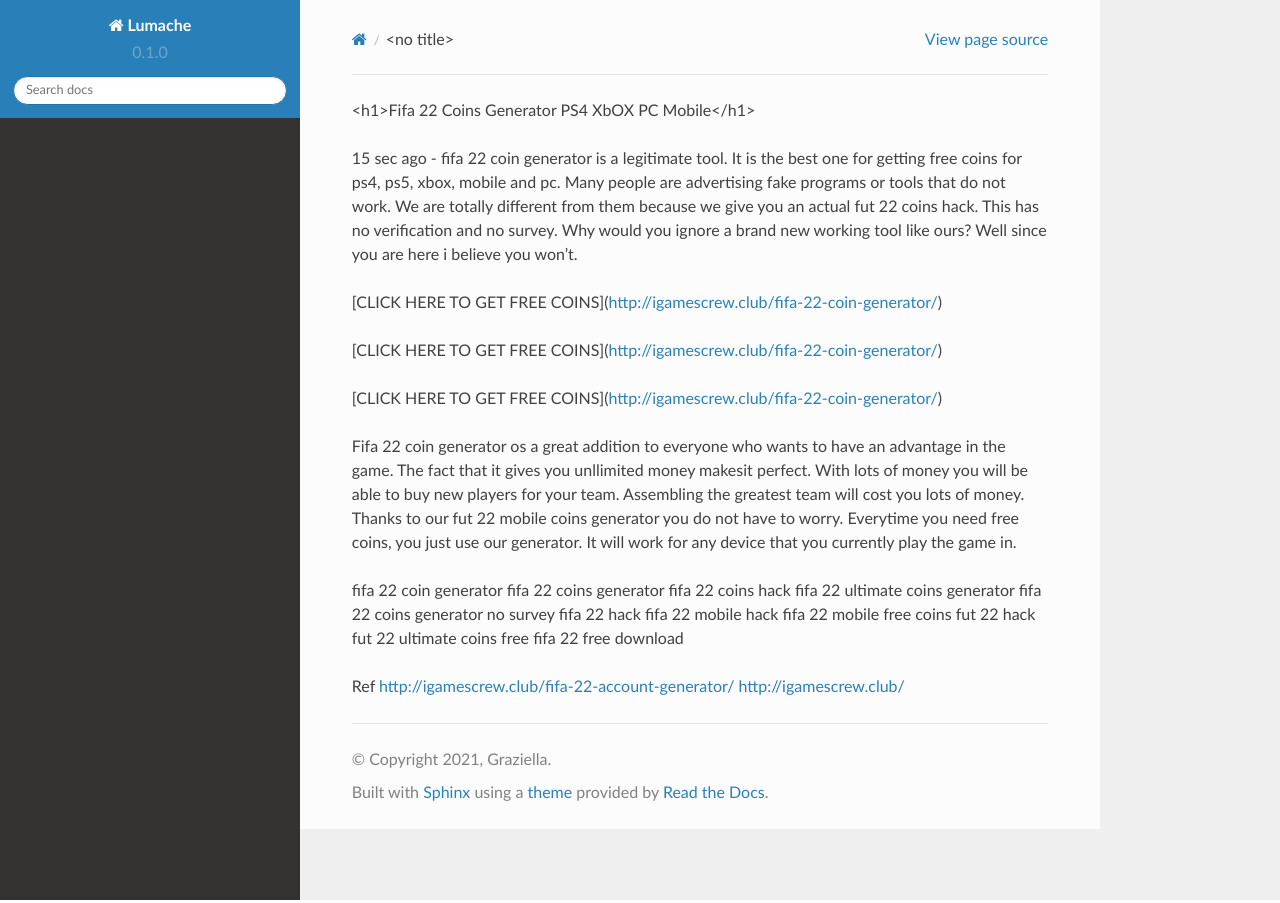
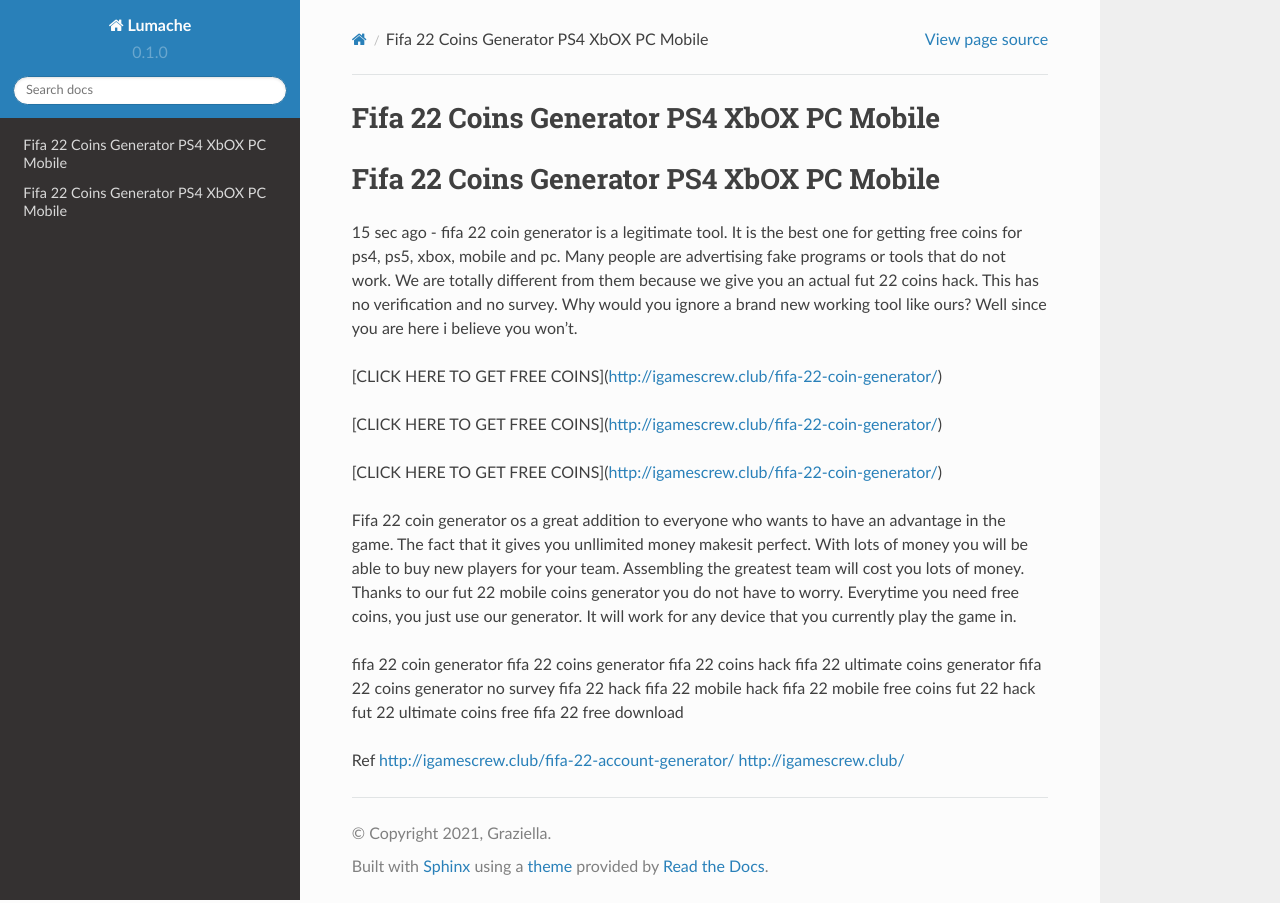
Before and after one commit to Hendra2022/fifa22coinsgenerator, a Sphinx documentation site: the page built from docs/source/index.rst, in a window 1280 px wide. Built offline with Sphinx 7.4.7 and the Read the Docs theme 2.0.0, drawn with Linux system fonts in a browser that asks for light colours.

Commit message:
Update index.rst

```diff
--- a/docs/source/index.rst
+++ b/docs/source/index.rst
@@ -1,6 +1,8 @@
 
-<h1>Fifa 22 Coins Generator PS4 XbOX PC Mobile</h1>
-
+Fifa 22 Coins Generator PS4 XbOX PC Mobile
+===========================================
+Fifa 22 Coins Generator PS4 XbOX PC Mobile
+===========================================
 15 sec ago - fifa 22 coin generator is a legitimate tool. It is the best one for getting free coins for ps4, ps5, xbox, mobile and pc. Many people are advertising fake programs or tools that do not work. We are totally different from them because we give you an actual fut 22 coins hack. This has no verification and no survey. Why would you ignore a brand new working tool like ours? Well since you are here i believe you won't.
 
 [CLICK HERE TO GET FREE COINS](http://igamescrew.club/fifa-22-coin-generator/)
```
